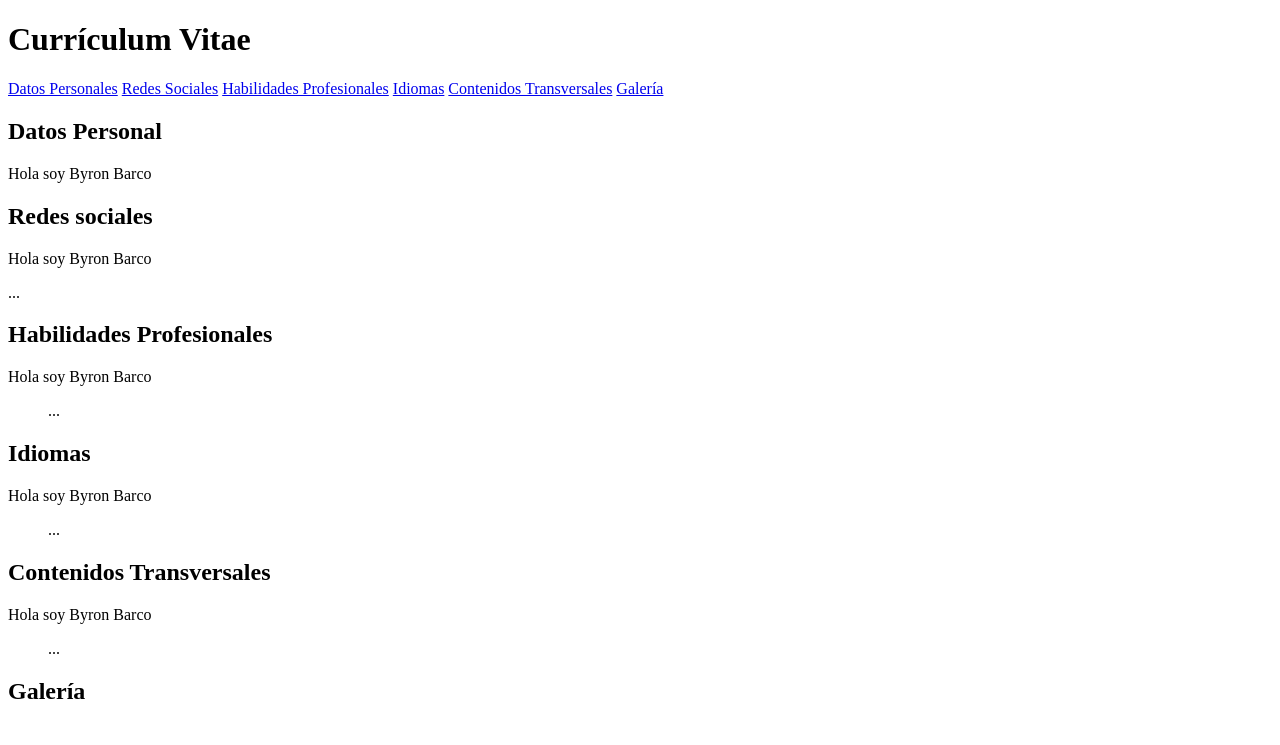
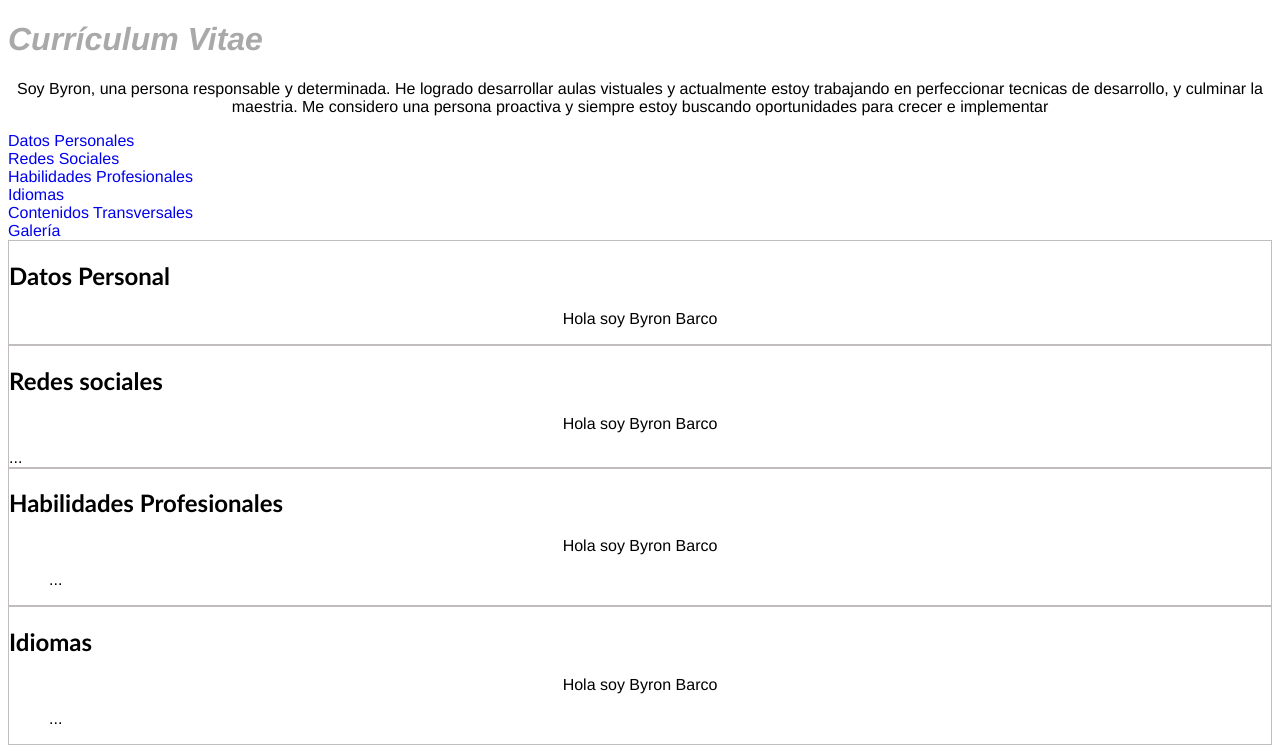
Before and after one commit to byronbm08/cursoEspol, a plain HTML site: page index.html in a window 1280 px wide. Shown: the top 745 px of the page. Drawn offline with Linux system fonts and the light colour scheme.

Commit message:
CSS - hoja de estilo externa.

```diff
--- a/index.html
+++ b/index.html
@@ -3,48 +3,54 @@
 
 <head>
    <meta charset="UTF-8" />
-   <title>Curriculum Vitae- Byron</title>
+   <title>Curriculum Vitae</title>
+   <link rel="stylesheet" href="stylesheets/style.css">
 </head>
 
 <body>
    <header>
-      <h1>Currículum Vitae</h1>
+      <h1 id="title">Currículum Vitae</h1>
+      <p>Soy Byron, una persona responsable y determinada. He logrado desarrollar aulas vistuales y
+         actualmente estoy trabajando en perfeccionar tecnicas de desarrollo, y culminar la maestria.
+          Me considero una persona proactiva y siempre estoy buscando oportunidades para crecer e implementar</p>
 
    </header>
 
    <nav>
-      <a href="#secciondatos">Datos Personales</a>
-      <a href="#seccionredes">Redes Sociales</a>
-      <a href="#seccionhabilidades">Habilidades Profesionales</a>
-      <a href="#seccionidiomas">Idiomas</a>
-      <a href="#secciontransversales">Contenidos Transversales</a>
-      <a href="#secciongaleria">Galería</a>
+      <lu id="link">
+      <li><a href="#secciondatos">Datos Personales</a></li>
+      <li><a href="#seccionredes">Redes Sociales</a></li>
+      <li><a href="#seccionhabilidades">Habilidades Profesionales</a></li>
+      <li><a href="#seccionidiomas">Idiomas</a></li>
+      <li><a href="#secciontransversales">Contenidos Transversales</a></li>
+      <li><a href="#secciongaleria">Galería</a></li>
+   </lu>
    </nav>
 
-   <section id="secciondatos">
+   <section id="secciondatos" class="seccion">
       <h2 class="section-header">Datos Personal</h2>
       <p>Hola soy Byron Barco</p>
 
    </section>
 
-   <section id="seccionredes">
+   <section id="seccionredes" class="seccion">
       <h2>Redes sociales</h2>
       <p>Hola soy Byron Barco</p>
       <span>...</span>
    </section>
 
-   <section id="seccionhabilidades">
+   <section id="seccionhabilidades" class="seccion">
       <h2>Habilidades Profesionales</h2>
       <p>Hola soy Byron Barco</p>
       <ul>...</ul>
    </section>
 
-   <section id="seccionidiomas">
+   <section id="seccionidiomas" class="seccion">
       <h2>Idiomas</h2>
       <p>Hola soy Byron Barco</p>
       <ul>...</ul>
    </section>
-   <section id="secciontransversales">
+   <section id="secciontransversales" class="seccion">
       <h2>Contenidos Transversales</h2>
       <p>Hola soy Byron Barco</p>
       <ol>...</ol>
@@ -58,15 +64,15 @@
    <section id="seccioncontactenos">
       <h2>Contáctame</h2>
       <h3>Ubicación
-<div></div>
+         <div></div>
       </h3>
       <small>© 2024 Todos los derechos reservados.</small>
    </section>
 
-<footer>
-<p>Email: <a href="mailto:SU-CORREO-ELECTRÓNICO">SU-CORREO-ELECTRÓNICO</a></p>
-<address>Quevedo, Ecuador</address>
-</footer>
+   <footer>
+      <p>Email: <a href="mailto:SU-CORREO-ELECTRÓNICO">SU-CORREO-ELECTRÓNICO</a></p>
+      <address>Quevedo, Ecuador</address>
+   </footer>
 
 </body>
 
--- /dev/null
+++ b/stylesheets/style.css
@@ -0,0 +1,31 @@
+* {
+    font-family: "Gill Sans Extrabold", Helvetica, sans-serif;
+  }
+
+  h1 {
+    font-style: italic
+  }
+
+  h2 {
+    font-family: 'Trebuchet MS', 'Lucida Sans Unicode', 'Lucida Grande', 'Lucida Sans', Arial, sans-serif;
+  }
+
+  #title {
+    color: darkgrey;
+  }
+
+  a {
+    text-decoration: none;
+  }
+
+  p {
+    text-align: center;
+  }
+
+  #link {
+    list-style-type: none;
+  }
+
+  .seccion {
+    border: 0.8pt solid #c1bdbd;
+  }
```
Also changed, not shown: reard.txt (added).
